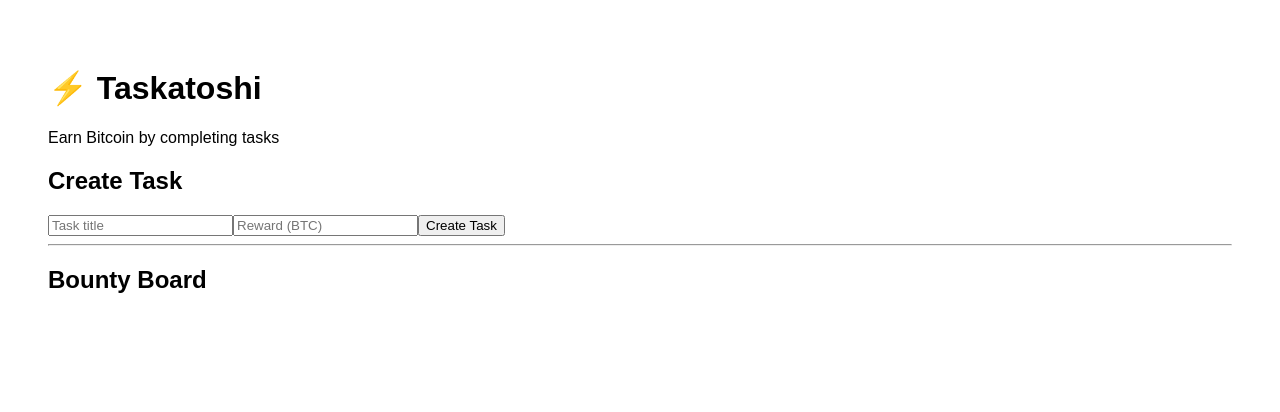
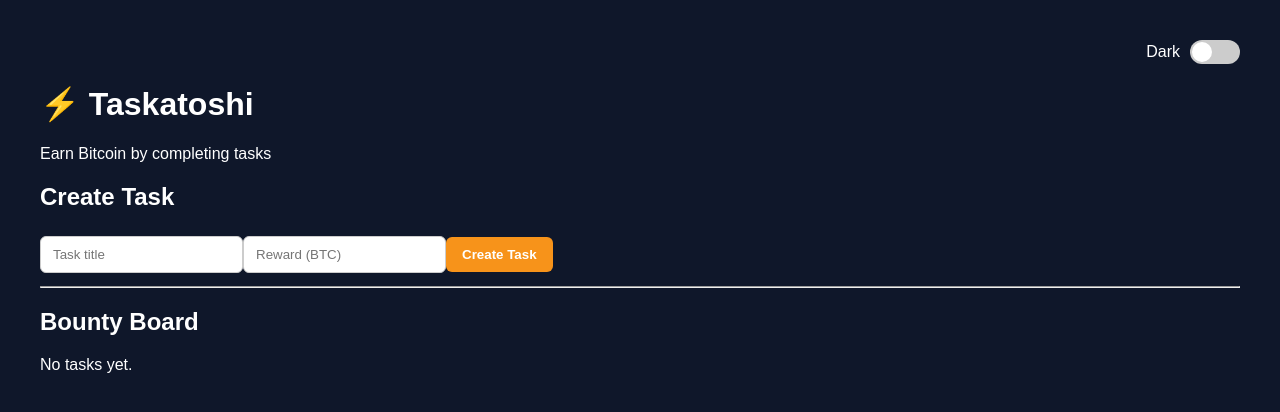
Before and after one commit to CyberWanderer1/taskatoshi, a Next.js app: page / in a window 1280 px wide. Shown: the top 412 px of the page. Built offline with nearby package versions, Linux system fonts and the light colour scheme.

Commit message:
Refactor task creation and dark mode toggle

```diff
--- a/pages/index.js
+++ b/pages/index.js
@@ -1,62 +1,72 @@
-import { useState } from "react"
+import { useState, useEffect } from "react"
 import TaskCard from "../components/TaskCard"
+import "../styles/globals.css"
 
 export default function Home() {
+  const [tasks, setTasks] = useState([])
+  const [title, setTitle] = useState("")
+  const [reward, setReward] = useState("")
+  const [darkMode, setDarkMode] = useState(true)
 
-const [tasks,setTasks] = useState([])
-const [title,setTitle] = useState("")
-const [reward,setReward] = useState("")
+  useEffect(() => {
+    if (darkMode) {
+      document.body.classList.remove("light")
+    } else {
+      document.body.classList.add("light")
+    }
+  }, [darkMode])
 
-function createTask(){
-
+  function createTask() {
+    if (!title || !reward) return alert("Enter title and reward")
     const newTask = {
       id: Date.now(),
       title,
       reward,
-proof:""
+      proof: ""
     }
-
-setTasks([...tasks,newTask])
+    setTasks([...tasks, newTask])
     setTitle("")
     setReward("")
-
   }
 
   return (
-
-<div style={{padding:"40px",fontFamily:"Arial"}}>
+    <div style={{ padding: "40px" }}>
+      {/* Toggle Switch */}
+      <div className="toggle-container">
+        <label className="toggle-switch">
+          {darkMode ? "Dark" : "Light"}
+          <input
+            type="checkbox"
+            checked={!darkMode}
+            onChange={() => setDarkMode(!darkMode)}
+          />
+          <span className="toggle-slider"></span>
+        </label>
+      </div>
 
       <h1>⚡ Taskatoshi</h1>
       <p>Earn Bitcoin by completing tasks</p>
 
       <h2>Create Task</h2>
-
       <input
         placeholder="Task title"
         value={title}
-onChange={(e)=>setTitle(e.target.value)}
+        onChange={(e) => setTitle(e.target.value)}
       />
-
       <input
         placeholder="Reward (BTC)"
         value={reward}
-onChange={(e)=>setReward(e.target.value)}
+        onChange={(e) => setReward(e.target.value)}
       />
+      <button onClick={createTask}>Create Task</button>
 
-<button onClick={createTask}>
-Create Task
-</button>
-
-<hr/>
+      <hr />
 
       <h2>Bounty Board</h2>
-
-{tasks.map(task => (
-<TaskCard key={task.id} task={task}/>
+      {tasks.length === 0 && <p>No tasks yet.</p>}
+      {tasks.map((task) => (
+        <TaskCard key={task.id} task={task} />
       ))}
-
     </div>
-
   )
-
 }
```
Lines whose indentation alone changed are shown as unchanged.
